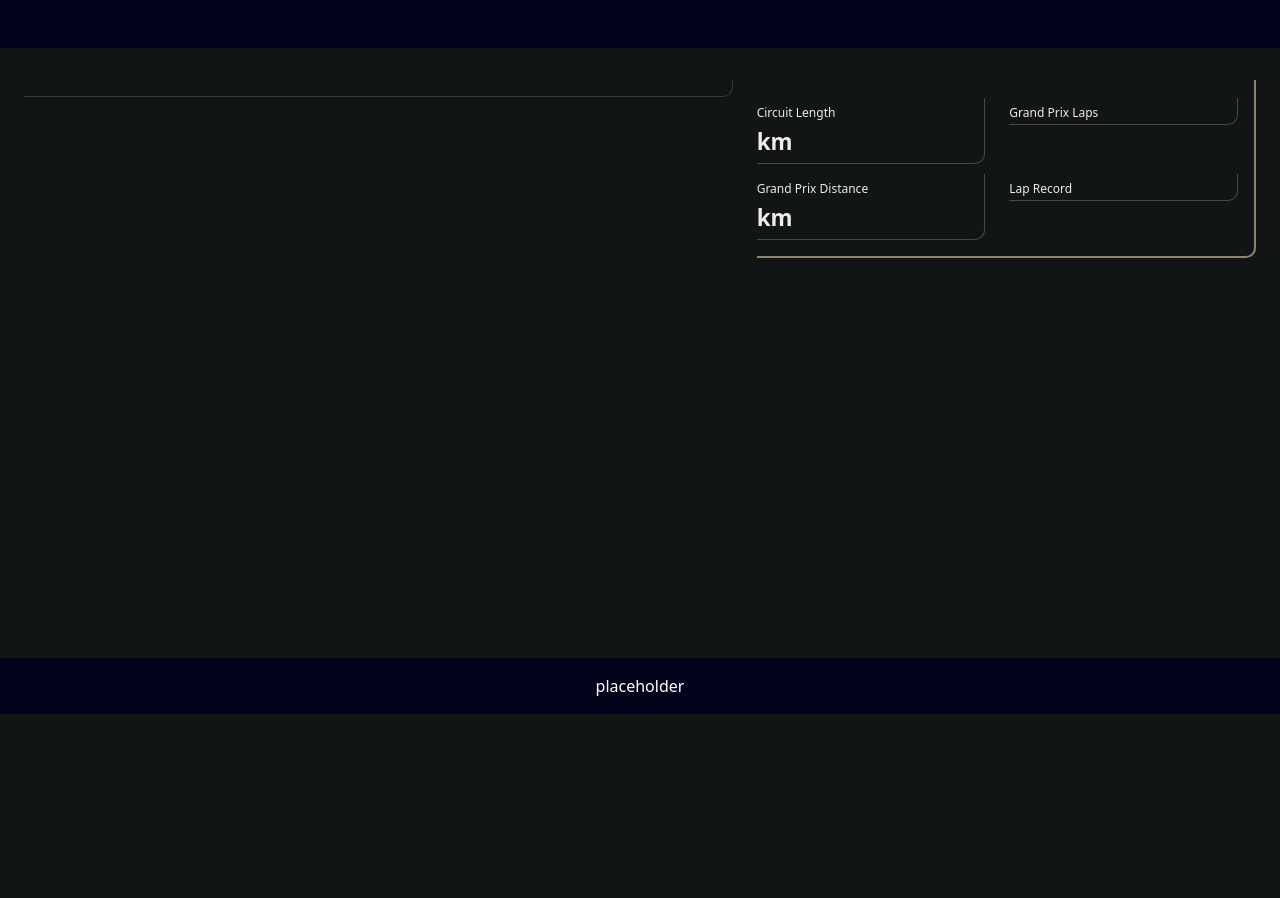
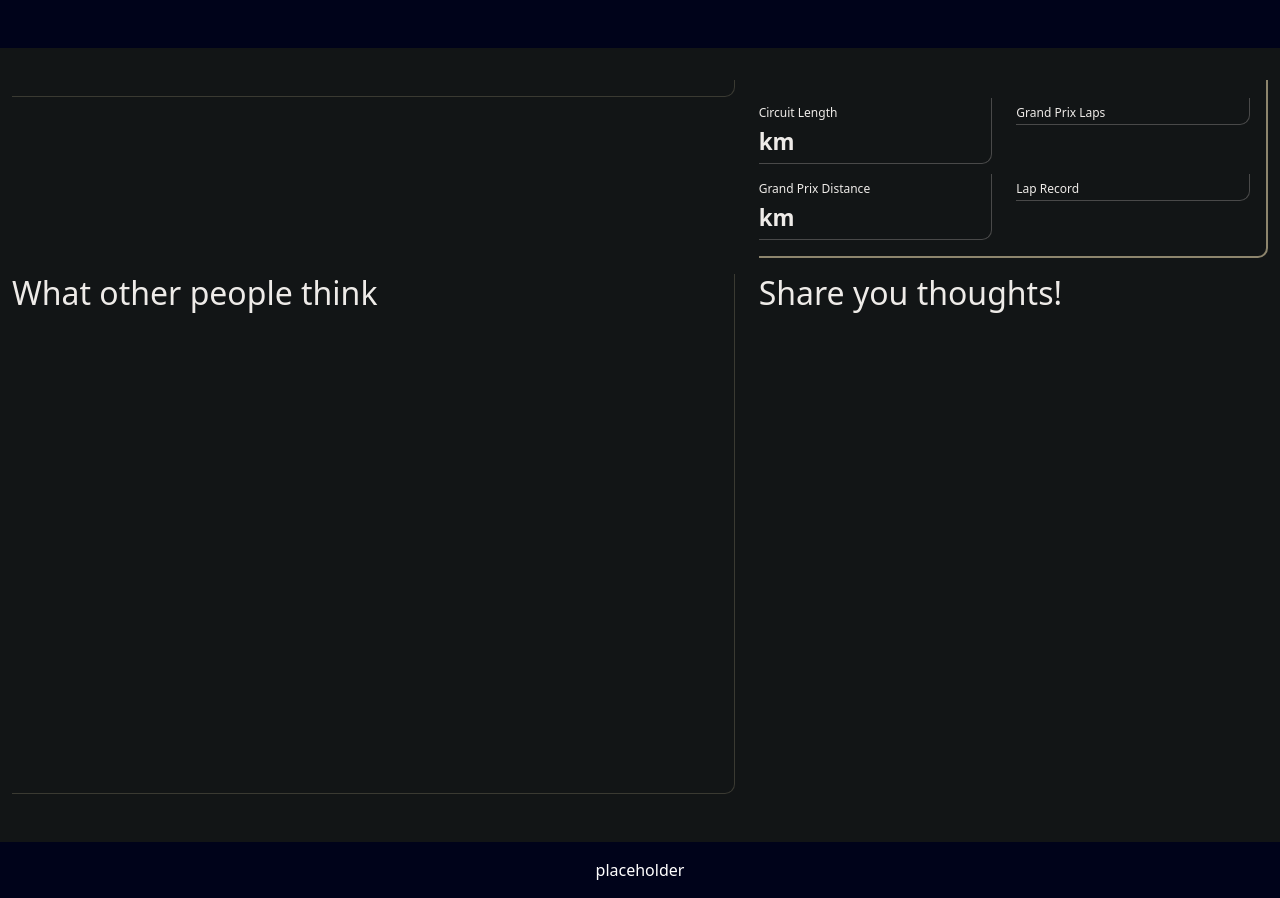
Before and after one commit to Felteng/f1-town-square, a Django app: template event_details/templates/event_details/event_details.html in a window 1280 px wide. Shown: the part 86-984 px from the top of the page. Before the commit the page ends 800 px from the top, so only its background shows below. Run offline with Django 5.2, Linux system fonts and the light colour scheme; the template is opened without the code that fills it, so the values that code supplies are empty.

Commit message:
Display and style event comments

```diff
--- a/event_details/admin.py
+++ b/event_details/admin.py
@@ -12,3 +12,4 @@ class articleAdmin(SummernoteModelAdmin):
 class commentAdmin(SummernoteModelAdmin):
   list_display = ('comment', 'author', 'approved')
   list_filter = ('approved',)
+  summernote_fields = ('')
--- a/event_details/templates/event_details/event_details.html
+++ b/event_details/templates/event_details/event_details.html
@@ -1,22 +1,28 @@
 {% extends 'base.html' %}
 {% load static %}
 
-{% block css %}<link rel="stylesheet" href="{% static 'css/event_details.css' %}">{% endblock css %}
+{% block css %}
+<link rel="stylesheet" href="{% static 'css/event_details.css' %}">
+{% endblock css %}
 
 {% block content %}
+<!-- Page hero header -->
 <div class="hero-container">
   <img class="hero-image" src="{{ event.event_hero_image.url }}" alt="Hero image">
   <h1 class="text-center hero-text">{{ event.race.event_name}}</h1>
 </div>
 <hr class="separator">
+<!-- Event content -->
 <div class="container-fluid">
   <div class="row event-details-container">
-    <div class="col-lg-7">
+    <!-- Event info -->
+    <div class="col-lg-7 event-container">
       <div class="event-info">
         {{ event.event_info | safe }}
       </div>
     </div>
-    <div class="col-lg-5">
+    <!-- Circuit info -->
+    <div class="col-lg-5 circuit-container">
       <div class="card">
         <h2 class="circuit-name">{{ event.circuit_name }}</h2>
         <img class="circuit-image" src="{{ event.race.event_circuit.url }}" alt="{{ event.circuit_name }}">
@@ -48,6 +54,21 @@
         </div>
       </div>
     </div>
- </div>
+    <div class="col-lg-7 comments-container">
+      <div class="comments">
+        <h2 class="comments-heading">What other people think</h2>
+        {% for comment in comments %}
+        <div class="comment">
+          <h6 class="">{{ comment.author }} <span class="comment-date">{{ comment.created_on }}</span></h6>
+          <hr class="comment-break">
+          <p>{{ comment }}</p>
+        </div>
+        {% endfor %}
+      </div>
+    </div>
+    <div class="col-lg-5 comment-form-container">
+      <h2>Share you thoughts!</h2>
+    </div>
+  </div>
 </div>
 {% endblock content %}
--- a/static/css/event_details.css
+++ b/static/css/event_details.css
@@ -43,8 +43,7 @@
 }
 
 .event-details-container {
-  margin: 0;
-  flex-direction: column-reverse;
+  flex-direction: column;
 }
 
 .circuit-name {
@@ -73,14 +72,67 @@
 }
 
 .event-info {
-  margin-bottom: 1rem;
   border: 1px solid #8d856d54;
   border-left: none;
   border-top: none;
   border-radius: 0px;
   border-bottom-right-radius: 10px;
-  margin-bottom: 1rem;
+  margin-bottom: 2rem;
   padding: 0 1rem 1rem 0;
+}
+
+/* Event comments */
+.comments {
+  height: 65vh;
+  overflow: auto;
+  border: 1px solid #8d856d54;
+  border-left: none;
+  border-top: none;
+  border-radius: 0px;
+  border-bottom-right-radius: 10px;
+  padding: 0 1rem 1rem 0;
+}
+
+.comments-heading {
+  margin-bottom: 2rem;
+}
+
+.comment-date {
+  color: rgba(255, 255, 255, 0.288);
+  font-weight: 300;
+}
+
+.comment-break {
+  margin: 8px 0;
+  color: #ffffff54;
+}
+
+.comment {
+  border: 1px solid #494949;
+  border-top: none;
+  border-left: none;
+  border-bottom-right-radius: 10px;
+  padding: 0 1rem 0 0;
+  margin-top: 2rem;
+}
+
+
+
+/* Container layout */
+.circuit-container {
+  order: 1;
+}
+
+.event-container {
+  order: 2;
+}
+
+.comments-container {
+  order: 3;
+}
+
+.comment-form-container {
+  order: 4;
 }
 
 /* Media queries */
@@ -96,7 +148,7 @@
   }
 }
 
-/* Breakpoint for content to fit in to columns instead of 1 */
+/* Breakpoint for content to fit in to 2 columns instead of 1 */
 @media (min-width: 992px) {
   .hero-container {
     max-height: 360px;
@@ -105,6 +157,23 @@
   .event-details-container {
     flex-direction: row;
   }
+
+  .circuit-container {
+    order: 2;
+  }
+
+  .event-container {
+    order: 1;
+  }
+
+  .comments-container {
+    order: 3;
+  }
+
+  .comment-form-container {
+    order: 4;
+  }
+
 }
 
 @media (min-width: 1200px) {
```
